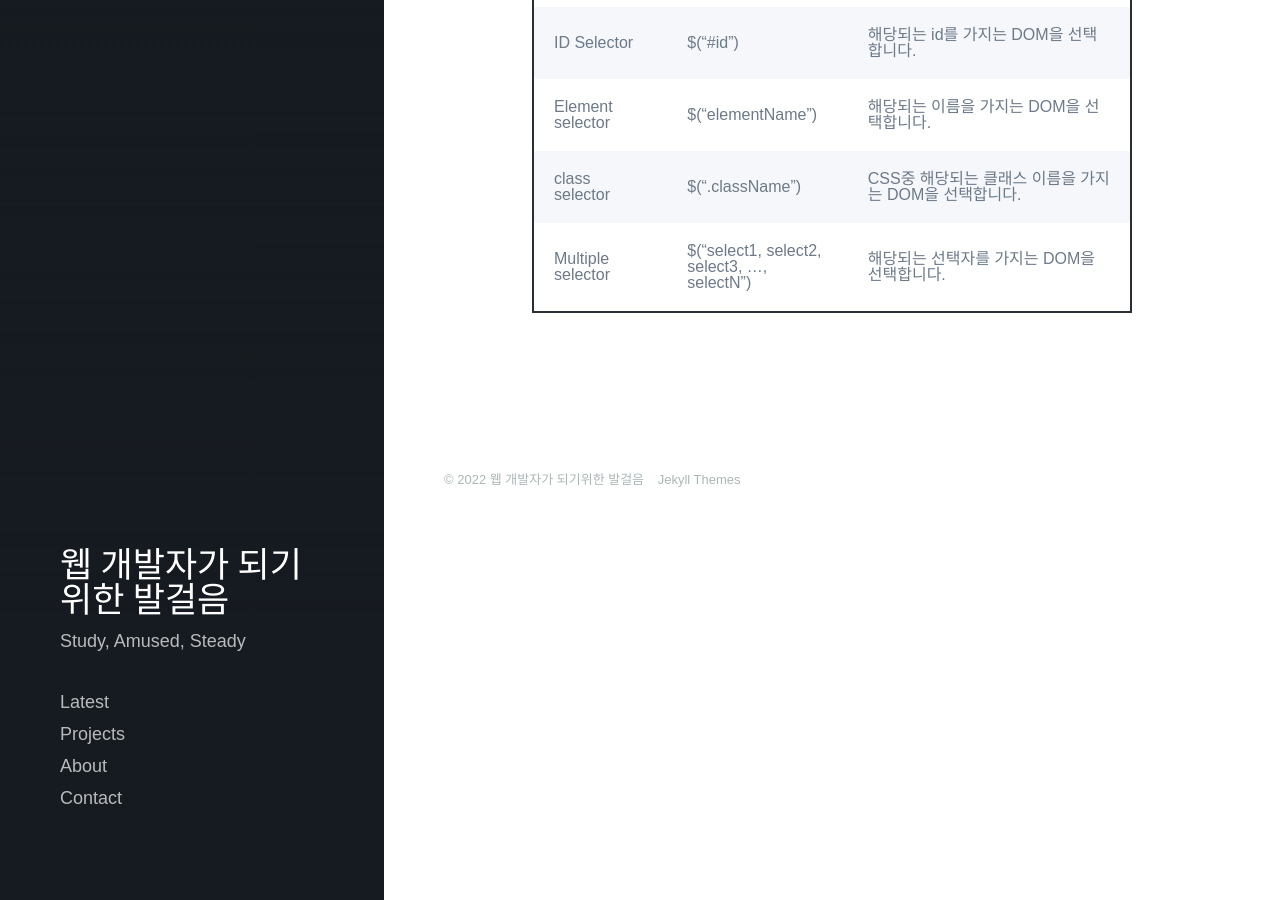
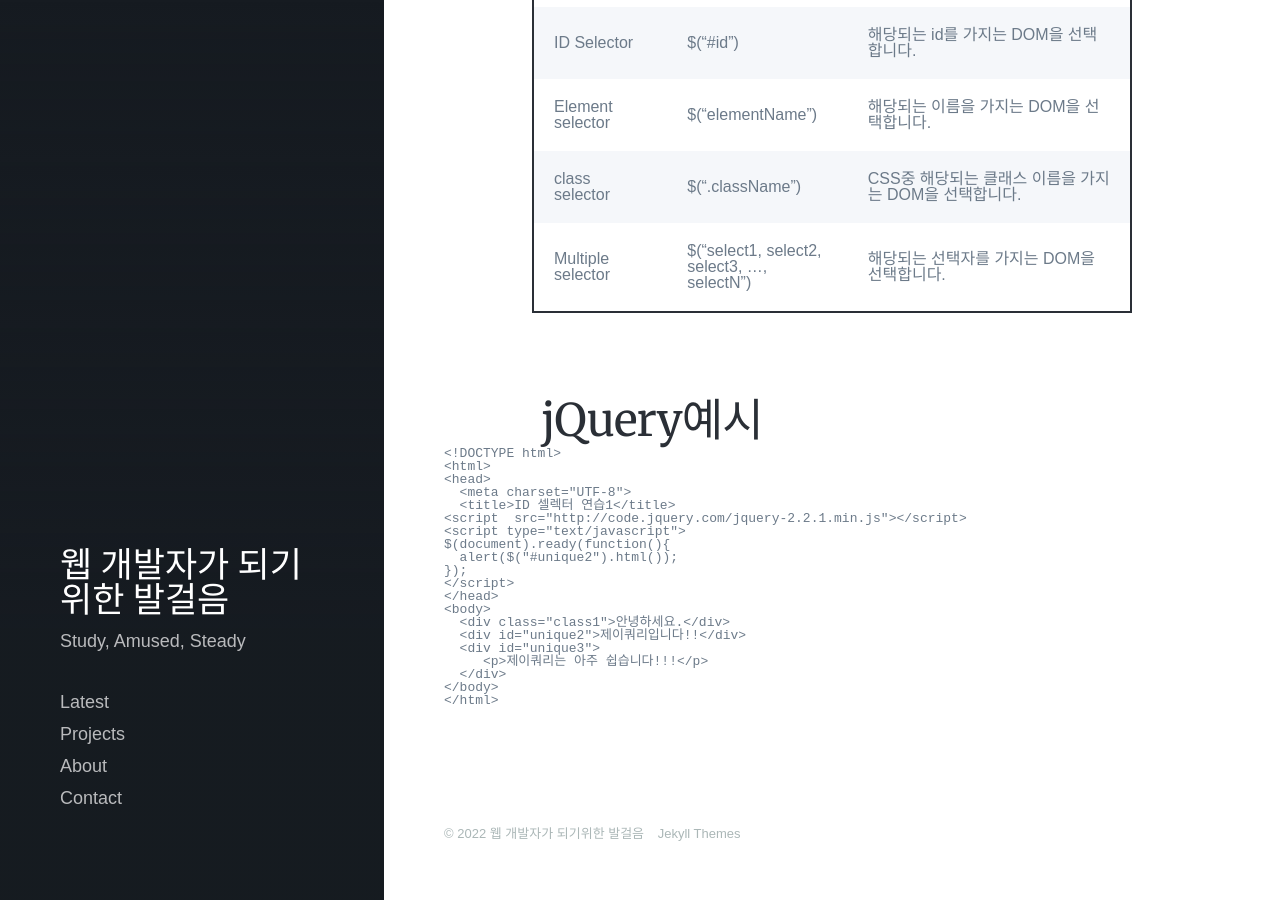
Before and after one commit to lawijdo201/lawijdo201.github.io, a Jekyll site: the page built from _posts/2022-10-13-jQuery.md, in a window 1280 px wide and 900 px high, scrolled down 1392 px. Built offline with Jekyll 4.4.1, drawn with Linux system fonts in a browser that asks for light colours; nearby versions of some CDN libraries; some web fonts are replaced.

Commit message:
Update 2022-10-13-jQuery.md

````diff
--- a/_posts/2022-10-13-jQuery.md
+++ b/_posts/2022-10-13-jQuery.md
@@ -43,3 +43,29 @@ excerpt: jQuery
 |Element selector|$("elementName")|해당되는 이름을 가지는 DOM을 선택합니다.|
 |class selector|$(".className")|CSS중 해당되는 클래스 이름을 가지는 DOM을 선택합니다.|
 |Multiple selector|$("select1, select2, <br> select3, ..., selectN")|해당되는 선택자를 가지는 DOM을 선택합니다.|
+
+jQuery예시
+-----
+
+```html5
+<!DOCTYPE html>
+<html>
+<head>
+  <meta charset="UTF-8">
+  <title>ID 셀렉터 연습1</title>
+<script  src="http://code.jquery.com/jquery-2.2.1.min.js"></script>
+<script type="text/javascript">
+$(document).ready(function(){
+  alert($("#unique2").html());
+});
+</script>
+</head>
+<body>
+  <div class="class1">안녕하세요.</div>
+  <div id="unique2">제이쿼리입니다!!</div>
+  <div id="unique3">
+     <p>제이쿼리는 아주 쉽습니다!!!</p>
+  </div>
+</body>
+</html>
+```
````
